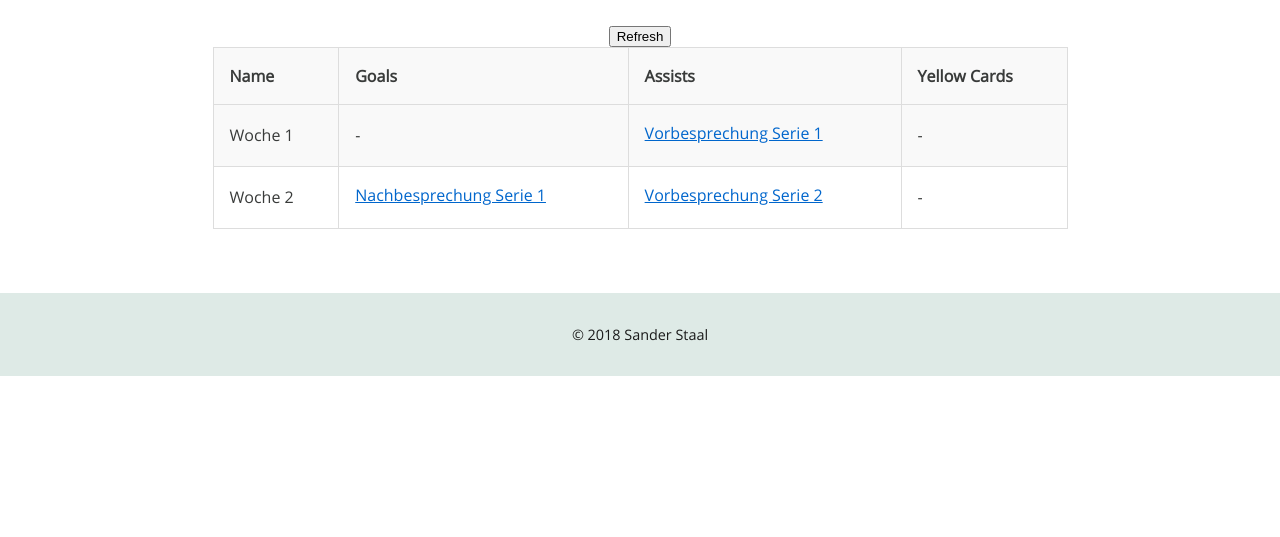
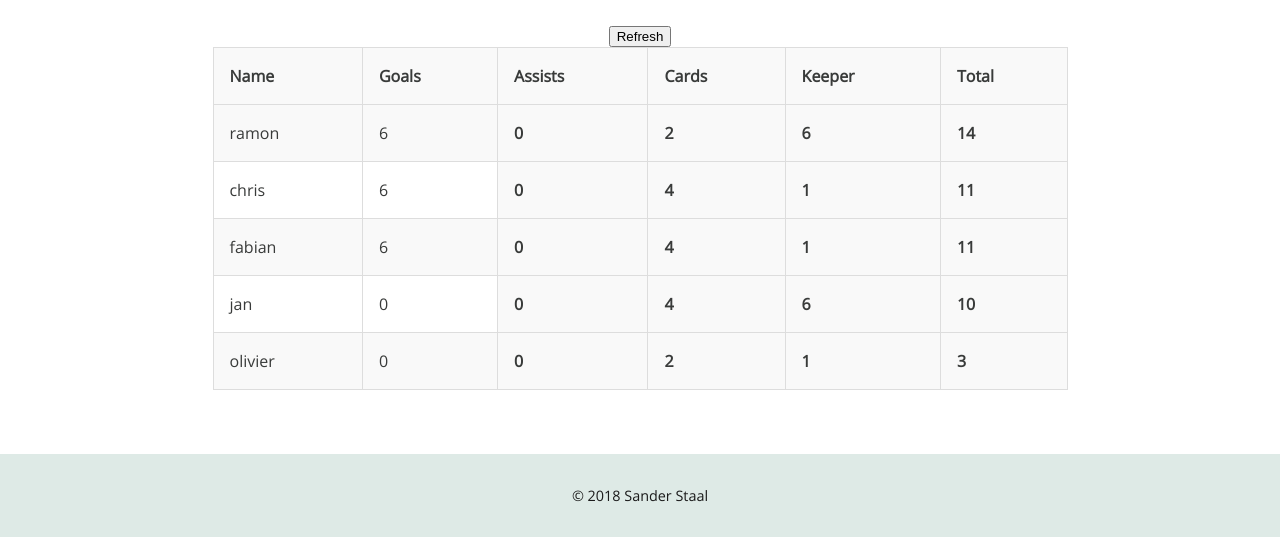
Before and after one commit to zenoli/draft_scores_wc_18, a plain HTML site: page draft_scores_wc18.html in a window 1280 px wide. Shown: the part 639-1176 px from the top of the page. Before the commit the page ends 1015 px from the top, so only its background shows below. Drawn offline with Linux system fonts and the light colour scheme.

Commit message:
Add final draft data

```diff
--- a/draft_scores_wc18.html
+++ b/draft_scores_wc18.html
@@ -23,7 +23,7 @@
     	</script>
 </head>
 
-<body>
+<body onload="getDraftsJSON()">
 	<section id="site">
 		<header class="header colored-back">
 			<img src="images/TitleImg.png">
@@ -38,14 +38,15 @@
 				<h3>Scores</h3>
 				<center><button type="button" onclick="getDraftsJSON();">Refresh</button></center>
 
-				<section class="teaching-table">
+				<section class="scores-table">
 					<table cellpadding="5" border="1">
-						<tbody>
+						<tbody id="tablebody">
 							<tr>
 								<th>Name</th>
 								<th>Goals</th>
 								<th>Assists</th>
 								<th>Yellow Cards</th>
+								<th>Total</th>
 							</tr>
 
 							<tr>
--- a/drafts.json
+++ b/drafts.json
@@ -1,24 +1,103 @@
 [
     {
-      "name": "Fabbian",
+      "name": "fabian",
       "players": [
-        "Neymar",
-        "Valon BEHRAMI"
+        "alisson",
+        "ricardo rodríguez",
+        "nicolás otamendi",
+        "kyle walker",
+        "javier mascherano",
+        "granit xhaka",
+        "aleksandr golovin",
+        "james rodríguez",
+        "christiano ronaldo",
+        "romelu lukaku",
+        "luis suárez"
+
       ],
       "goalie": {
-        "name": "Manuel Neuer",
-        "nation": "Germany"
+        "name": "alisson",
+        "nation": "brazil"
       }
     },
     {
-      "name": "Olivier",
+      "name": "chris",
       "players": [
-        "casemiro",
-        "Joshua Kimmich"
+        "hugo lloris",
+        "jan vertonghen",
+        "benjamin mendy",
+        "mats hummels",
+        "paul pogba",
+        "luka modrić",
+        "christian eriksen",
+        "dele alli",
+        "harry kane",
+        "lionel messi",
+        "radamel falcao"
       ],
       "goalie": {
-        "name": "Manuel Neuer",
-        "nation": "Germany"
+        "name": "hugo lloris",
+        "nation": "france"
+      }
+    },
+    {
+      "name": "olivier",
+      "players": [
+        "manuel neuer",
+        "joshua kimmich",
+        "raphaël varane",
+        "sergio ramos",
+        "toni kroos",
+        "casemiro",
+        "mesut özil",
+        "marco reus",
+        "kylian mbappé",
+        "ousmane dembélé",
+        "timo werner"
+      ],
+      "goalie": {
+        "name": "manuel neuer",
+        "nation": "germany"
+      }
+    },
+    {
+      "name": "jan",
+      "players": [
+        "david de gea",
+        "marcelo",
+        "martin olsson",
+        "andreas granqvist",
+        "kevin de bruyne",
+        "sergio busquets",
+        "david silva",
+        "ivan rakitić",
+        "antoine griezmann",
+        "eden hazard",
+        "thomas müller"
+      ],
+      "goalie": {
+        "name": "david de gea",
+        "nation": "spain"
+      }
+    },
+    {
+      "name": "ramon",
+      "players": [
+        "thibaut courtois",
+        "jordi alba",
+        "thomas meunier",
+        "thiago silva",
+        "isco",
+        "paulinho",
+        "jakub błaszczykowski",
+        "carlos sánchez",
+        "neymar",
+        "diego costa",
+        "gabriel jesus"
+      ],
+      "goalie": {
+        "name": "david de gea",
+        "nation": "spain"
       }
     }
 ]
--- a/score_calculator.js
+++ b/score_calculator.js
@@ -1,6 +1,7 @@
 const YELLOW_CARD_POINTS = 2;
 const RED_CARD_POINTS = 5;
 const GOAL_POINTS = 2;
+const GOALIE_GOAL_POINTS = 10;
 const ASSIST_POINTS = 2;
 const CLEAN_VEST_POINTS = 3;
 
@@ -37,6 +38,7 @@ function sayHello()
 
 
 function getDraftsJSON() {
+	init();
     $.getJSON("drafts.json", function(drafts) {
     	$.getJSON("test_data.json", function(matches) {
     		$.each(drafts, function(idx, draft) {
@@ -46,6 +48,7 @@ function getDraftsJSON() {
 	    	for (var i = 0; i < players.length; i++) {
 	    		computePlayerScore(players[i], matches);
 	    	}
+	    	createTable();
     	});
     });
 }
@@ -71,6 +74,8 @@ function computePlayerScore(player, matches) {
 		if (matches[i].status === "future") {
 			continue;
 		}
+
+		computeKeeperScore(player, matches[i]);
 		// Process home team events
 		processEvents(player, matches[i], true);
 		processEvents(player, matches[i], false);
@@ -85,6 +90,7 @@ function computePlayerScore(player, matches) {
 		}
 	}
 	console.log(player.cardLog);
+	console.log(player.goalLog);
 }
 
 
@@ -95,7 +101,14 @@ function processEvents(participant, match, isHomeTeam) {
 	}
 	var oponentTeam = isHomeTeam ? match.away_team.country : match.home_team.country;
 	for (var i = 0; i < events.length; i++) {
-		if (events[i].type_of_event === "yellow-card" || events[i].type_of_event === "red-card") {
+		// Handle GOAL SCORES
+		if (events[i].type_of_event === "goal") {
+			if (updateGoalScore(participant, events[i].player)) {
+				participant.cardLog.push("Goal from " + events[i].player + " against " + oponentTeam + ".");
+			}
+		}
+		// Handle CARD SCORES
+		else if (events[i].type_of_event === "yellow-card" || events[i].type_of_event === "red-card") {
 			var isYellow = events[i].type_of_event === "yellow-card";
 			var cardName = isYellow ? "Yellow" : "Red";
 			if (updateCardScore(participant, events[i].player, isYellow)) {
@@ -114,6 +127,44 @@ function updateCardScore(participant, player, isYellow = true) {
 	return false;
 }
 
+function computeKeeperScore(participant, match) {
+	goalie = participant.drafts.goalie;
+	//console.log("Computing keeper score:" + goalie.nation + ", " + match.home_team.country + ", " match.away_team.country);
+	if (goalie.nation === match.home_team.country.toLowerCase()) {
+		if (match.away_team.goals == 0) {
+			participant.keeperScore += CLEAN_VEST_POINTS;
+			participant.keeperLog.push("Clean vest from " + goalie.name + " against " + match.away_team.country);
+		}
+		else {
+			participant.keeperScore += match.away_team.goals;
+			participant.keeperLog.push(goalie.name + " received " + match.away_team.goals + " against " + match.away_team.country);
+		}
+	}
+	else if (goalie.nation === match.away_team.country.toLowerCase()) {
+		if (match.home_team.goals == 0) {
+			participant.keeperScore += CLEAN_VEST_POINTS;
+			participant.keeperLog.push("Clean vest from " + goalie.name + " against " + match.home_team.country);
+		}
+		else {
+			participant.keeperScore += match.home_team.goals;
+			participant.keeperLog.push(goalie.name + " received " + match.home_team.goals + " against " + match.home_team.country);
+		}
+	}
+}
+
+function updateGoalScore(participant, player) {
+	if (participant.drafts.players.indexOf(player.toLowerCase()) != -1) {
+		if (player.toLowerCase() === participant.drafts.goalie.name) {
+			participant.goalScore += GOALIE_GOAL_POINTS;
+		}
+		else {
+			participant.goalScore += GOAL_POINTS;
+		}
+		return true;
+	}
+	return false;
+}
+
 class Player {
 
 	constructor(name, drafts) {
@@ -121,13 +172,119 @@ class Player {
 		this.drafts = drafts;
 
 		this.goalScore = 0;
+		this.assistScore = 0;
 		this.cardScore = 0;
-		this.assistScore = 0;
 		this.keeperScore = 0;
 
 		this.goalLog = [];
+		this.assistLog = [];
 		this.cardLog = [];
-		this.assistLog = [];
 		this.keeperLog = [];
 	}
+
+	total() {
+		return this.goalScore + this. assistScore + this.cardScore + this.keeperScore;
+	}
 }
+
+
+function createTable(sort = "total") {
+	$('#tablebody').empty();
+	createHeader();
+	if (sort === "total") {
+		players.sort(function(a,b) {
+			return a.total() - b.total();
+		});
+	}
+	else if (sort === goalScore) {
+		player.sort(function(a,b) {
+			return a.goalScore - b.goalScore;
+		})
+	}
+	players.reverse();
+	for (var i = 0; i < players.length; i++) {
+		appendRow(players[i]);
+	}
+
+}
+
+
+function createHeader() {
+	var tr = document.createElement("TR");
+
+	var thName = document.createElement("TH");
+	var textName = document.createTextNode("Name");
+	thName.appendChild(textName);
+	tr.appendChild(thName);
+
+	var thGoals = document.createElement("TH");
+	var textGoals = document.createTextNode("Goals");
+	thGoals.appendChild(textGoals);
+	tr.appendChild(thGoals);
+
+	var thAssists = document.createElement("TH");
+	var textAssists = document.createTextNode("Assists");
+	thAssists.appendChild(textAssists);
+	tr.appendChild(thAssists);
+
+	var thCards = document.createElement("TH");
+	var textCards = document.createTextNode("Cards");
+	thCards.appendChild(textCards);
+	tr.appendChild(thCards);
+
+	var thKeeper = document.createElement("TH");
+	var textKeeper = document.createTextNode("Keeper");
+	thKeeper.appendChild(textKeeper);
+	tr.appendChild(thKeeper);
+
+	var thTotal = document.createElement("TH");
+	var textTotal = document.createTextNode("Total");
+	thTotal.appendChild(textTotal);
+	tr.appendChild(thTotal);
+
+	document.getElementById("tablebody").appendChild(tr);
+}
+
+
+function appendRow(player) {
+	var tr = document.createElement("TR");
+
+	var tdName = document.createElement("TD");
+	var textName = document.createTextNode(player.name);
+	tdName.appendChild(textName);
+	tr.appendChild(tdName);
+
+	var tdGoals = document.createElement("TD");
+	var textGoals = document.createTextNode(player.goalScore);
+	tdGoals.appendChild(textGoals);
+	tr.appendChild(tdGoals);
+
+	var tdAssists = document.createElement("TH");
+	var textAssists = document.createTextNode(player.assistScore);
+	tdAssists.appendChild(textAssists);
+	tr.appendChild(tdAssists);
+
+	var tdCards = document.createElement("TH");
+	var textCards = document.createTextNode(player.cardScore);
+	tdCards.appendChild(textCards);
+	tr.appendChild(tdCards);
+
+	var tdKeeper = document.createElement("TH");
+	var textKeeper = document.createTextNode(player.keeperScore);
+	tdKeeper.appendChild(textKeeper);
+	tr.appendChild(tdKeeper);
+
+	var tdTotal = document.createElement("TH");
+	var textTotal = document.createTextNode(player.total());
+	tdTotal.appendChild(textTotal);
+	tr.appendChild(tdTotal);
+
+	document.getElementById("tablebody").appendChild(tr);
+}
+
+
+function init() {
+	players = new Array();
+	matches = null;
+	drafts = null;
+}
```
